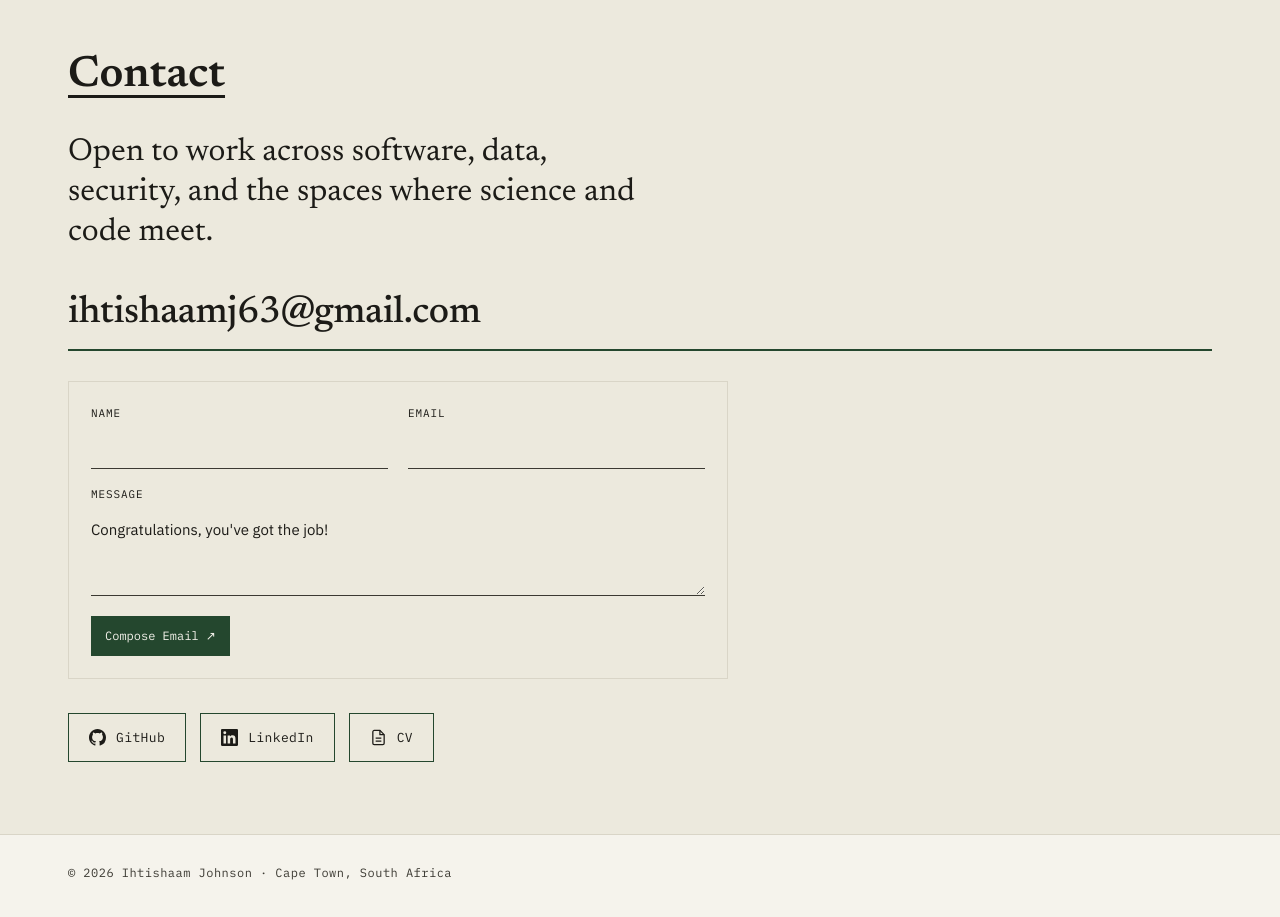
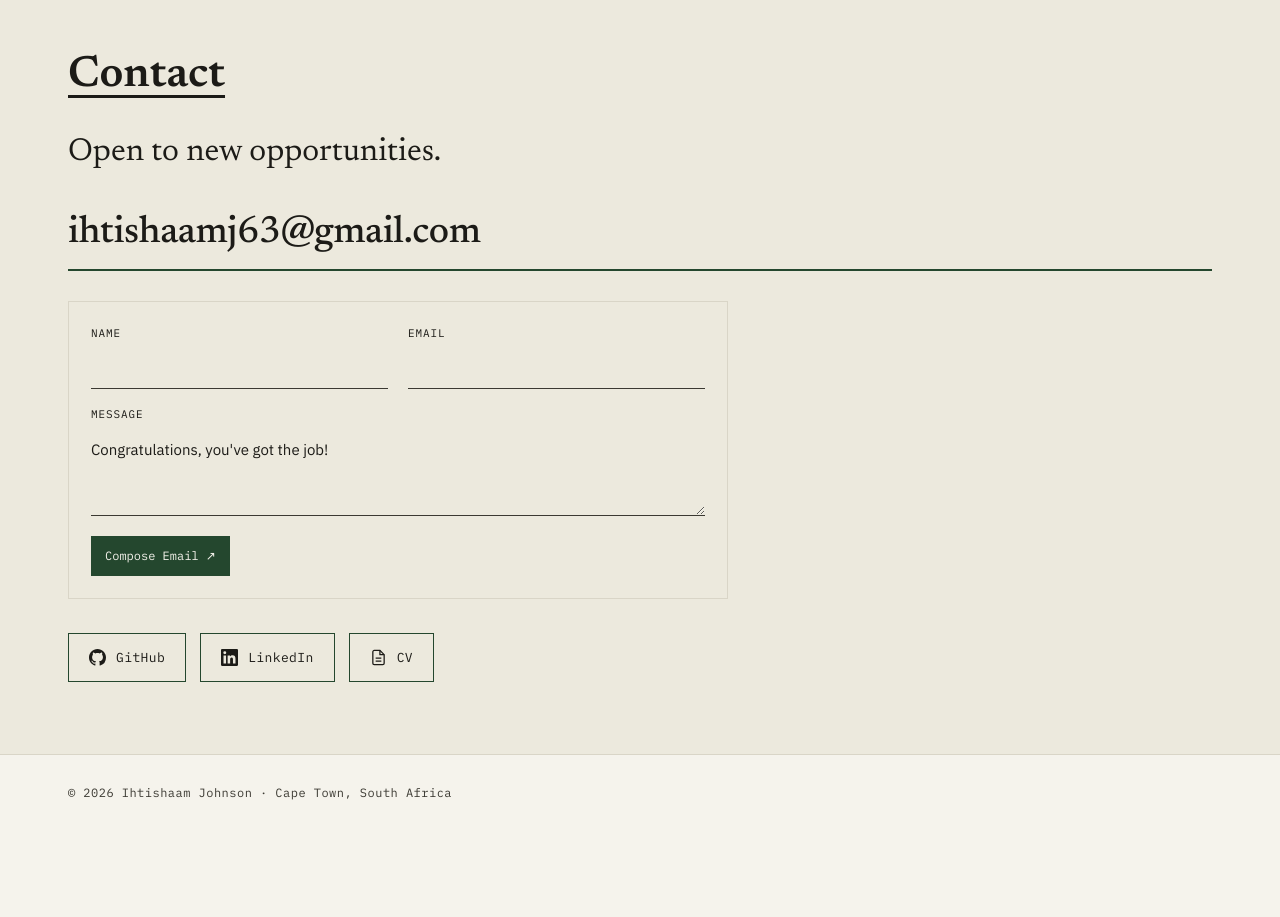
Before and after one commit to ihtishaamj63-web/ihtishaam-portfolio, a Vue app: page / in a window 1280 px wide. Shown: the part 4480-5397 px from the top of the page. After the commit the page ends 5323 px from the top, so only its background shows below. Built offline with nearby package versions, Linux system fonts and the light colour scheme.

Commit message:
Simplify contact section introduction

```diff
--- a/src/components/ContactSection.vue
+++ b/src/components/ContactSection.vue
@@ -5,7 +5,7 @@
         <h2>Contact</h2>
       </div>
       <p class="pitch">
-        Open to work across software, data, security, and the spaces where science and code meet.
+        Open to new opportunities.
       </p>
 
       <p class="big-email">{{ links.displayEmail }}</p>
```
